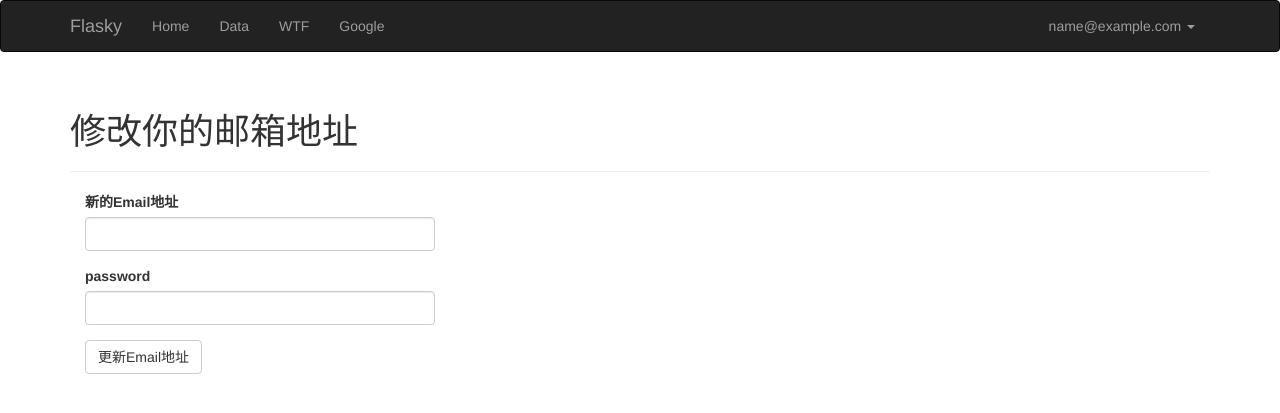
After one commit to jason0407/flasky3rd, a Flask app: page /auth/change_email in a window 1280 px wide. The commit adds this page. Shown: the top 413 px of the page. Run offline with Flask 2, Linux system fonts and the light colour scheme; a user stored in the database is signed in; tables that the repository leaves empty hold one stand-in row (values such as "Sample post"); some libraries are stand-ins or nearby versions.

Commit message:
添加单元测试，并测试通过

```diff
--- a/app/auth/forms.py
+++ b/app/auth/forms.py
@@ -39,3 +39,12 @@ class ChangePasswordForm(FlaskForm):
     password = PasswordField('新密码',validators=[DataRequired(),EqualTo('password2',message='密码不匹配')])
     password2 = PasswordField('确认你的新密码',validators=[DataRequired()])
     submit = SubmitField('更新密码')
+
+class ChangeEmailForm(FlaskForm):
+    email = StringField('新的Email地址',validators=[DataRequired(),Length(1,64),Email()])
+    password = PasswordField('password',validators=[DataRequired()])
+    submit = SubmitField('更新Email地址')
+
+    def validate_email(self,field):
+        if User.query.filter_by(email=field.data).first():
+            raise ValidationError('该Email地址已经被注册')
--- a/app/auth/views.py
+++ b/app/auth/views.py
@@ -3,7 +3,7 @@ from flask_login import login_user,logout_user,login_required
 from . import auth
 from ..models import User,db
 from .forms import LoginForm
-from .forms import RegisterationForm,ChangePasswordForm
+from .forms import RegisterationForm,ChangePasswordForm,ChangeEmailForm
 from ..email import send_mail
 from flask_login import current_user
 
@@ -87,3 +87,30 @@ def change_password():
         else:
             flash('旧密码输入有误')
     return render_template("auth/change_password.html",form=form)
+
+
+@auth.route('/change_email',methods = ['GET','POST'])
+@login_required
+def change_email_request():
+    form = ChangeEmailForm()
+    if form.validate_on_submit():
+        if current_user.verify_password(form.password.data):
+            new_email = form.email.data
+            token = current_user.generate_email_change_token(new_email)
+            send_mail(new_email,'确认你的账号','auth/email/change_email',user = current_user,token=token)
+            flash('新的确认邮件已经发送至你的新邮箱 %s,请注意查收'  %new_email)
+            return redirect(url_for('auth.login'))
+        else:
+            flash('用户名或密码错误')
+    return render_template("auth/change_email.html",form=form)
+
+
+@auth.route('/change_email/<token>')
+@login_required
+def change_email(token):
+    if current_user.change_email(token):
+        db.session.commit()
+        flash('%s欢迎回来,您的新email地址已经开始生效了！' %current_user.username)
+    else:
+        flash('错误请求')
+    return redirect(url_for('main.index'))
--- /dev/null
+++ b/app/templates/auth/change_email.html
@@ -0,0 +1,13 @@
+{% extends "base.html" %}
+{% import "bootstrap/wtf.html" as wtf %}
+
+{% block title %}Flasky - 修改你的邮箱地址{% endblock %}
+
+{% block page_content %}
+<div class="page-header">
+    <h1>修改你的邮箱地址</h1>
+</div>
+<div class="col-md-4">
+    {{ wtf.quick_form(form) }}
+</div>
+{% endblock %}
--- /dev/null
+++ b/app/templates/auth/email/change_email.html
@@ -0,0 +1,5 @@
+亲爱的 {{ user.username }},
+
+欢迎进入Flasky
+请点击下面的链接来激活你的账号
+{{url_for('auth.change_email',token=token,_external=True)}}
--- /dev/null
+++ b/app/templates/auth/email/change_email.txt
@@ -0,0 +1,5 @@
+亲爱的 {{ user.username }},
+
+欢迎进入Flasky
+请点击下面的链接来激活你的账号
+{{url_for('auth.change_email',token=token,_external=True)}}
--- a/app/templates/base.html
+++ b/app/templates/base.html
@@ -30,16 +30,16 @@
             <ul class="nav navbar-nav navbar-right">
 {#                这里有一个巨坑，在教程中用的是current_user.is_authenticated(),但实际中已经不用该（）了#}
                 {% if current_user.is_authenticated %}
-                    <li><a href="{{ url_for('auth.logout') }}">Sign Out</a></li>
                     <li class="dropdown">
-                        <a href="#" class="dropdown-toggle" data-toggle="dropdown">{{ current_user.username }} <b class="caret"></b></a>
+                        <a href="#" class="dropdown-toggle" data-toggle="dropdown">{{ current_user.email }} <b class="caret"></b></a>
                         <ul class="dropdown-menu">
-                            <li><a href="{{ url_for('auth.change_password') }}">Change Password</a></li>
-                            <li><a href="{{ url_for('auth.logout') }}">Log Out</a></li>
+                            <li><a href="{{ url_for('auth.change_password') }}">修改密码</a></li>
+                            <li><a href="{{ url_for('auth.change_email_request') }}">修改Email地址</a></li>
+                            <li><a href="{{ url_for('auth.logout') }}">退出</a></li>
                         </ul>
                     </li>
                 {% else %}
-                    <li><a href="{{ url_for('auth.login') }}">Sign in</a></li>
+                    <li><a href="{{ url_for('auth.login') }}">登陆</a></li>
                 {% endif %}
         </div>
     </div>
--- a/app/templates/index.html
+++ b/app/templates/index.html
@@ -7,7 +7,7 @@
     {% if current_user.is_authenticated %}
         <h1>现在时间是{{ moment(current_time).format('LLL') }}.</h1>
         <h1>距离现在已经</h1>
-        <h1>welcome</h1>
+        <h1>welcome {{ current_user.username }}</h1>
     {% else %}
         <h1>您还没有登陆，请登陆后查看此网页</h1>
         <h2><a href="auth/login">现在登陆 </a> </h2>
```
Also changed, not shown: app/models.py (+26 -0 lines), tests/test_user_model.py (+54 -0 lines).
